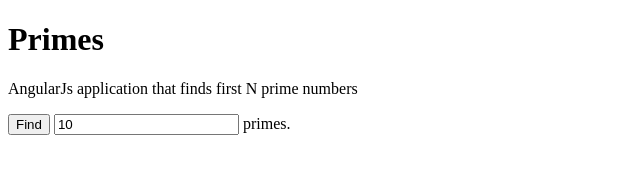
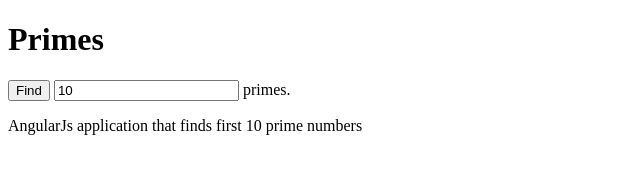
Before and after one commit to bahmutov/primes, a plain HTML site: page index.html in a window 1280 px wide. Shown: the whole page, without its empty margins (0-640 px from the left). Drawn offline with Linux system fonts and the light colour scheme.

Commit message:
idle digest

```diff
--- a/index.html
+++ b/index.html
@@ -8,10 +8,10 @@
 
 <body>
   <h1>Primes</h1>
-  <p>AngularJs application that finds first N prime numbers</p>
 
   <div ng-controller="primesController" ng-cloak>
     <button id="find" ng-click="find()">Find</button> <input ng-model="n" /> primes.
+    <p>AngularJs application that finds first {{ n }} prime numbers</p>
     <table>
       <tr ng-repeat="prime in primes | orderBy:$index ">
         <td>{{ "index" | lowercase }}</td>
```
Also changed, not shown: idle-digest-cycle.png (added).
